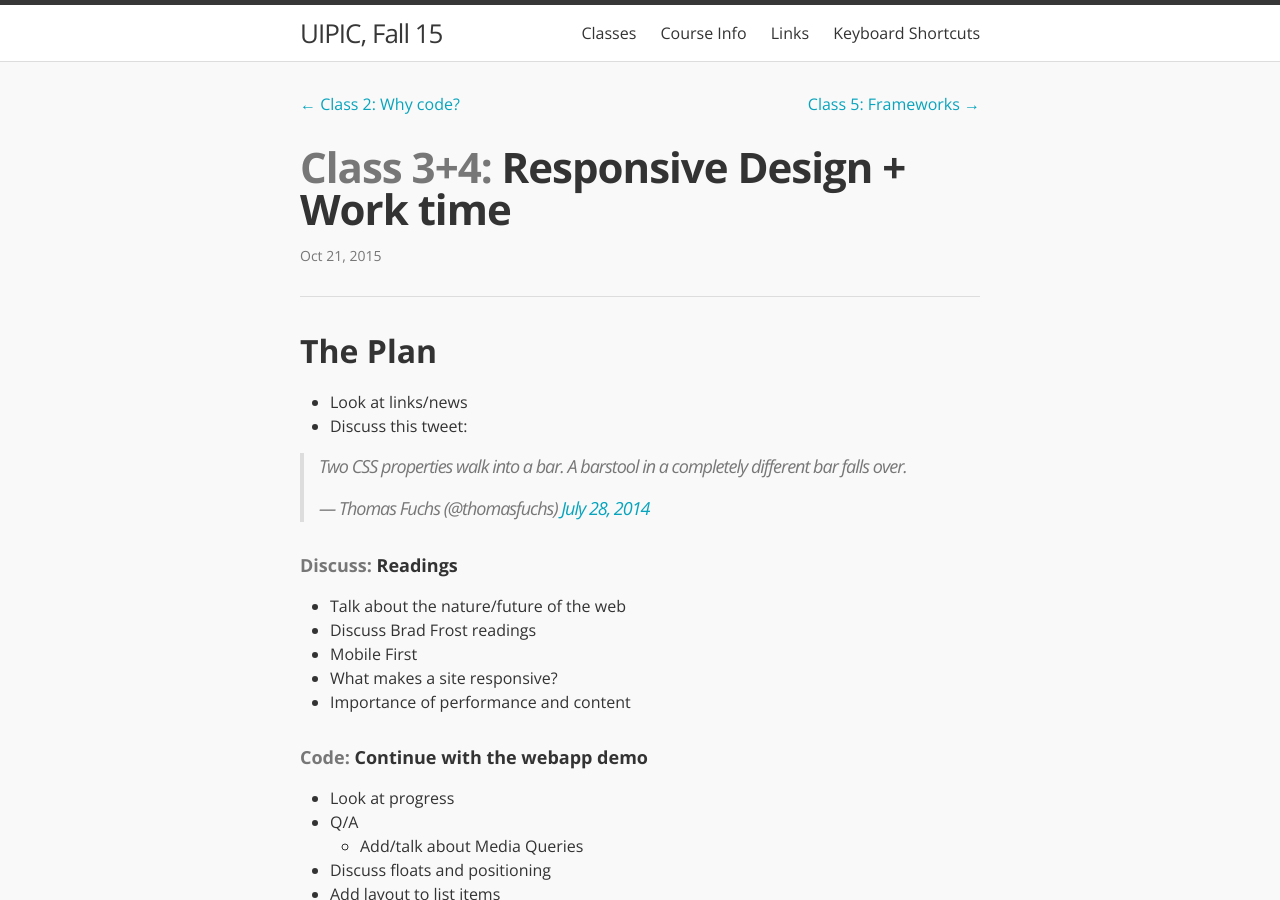
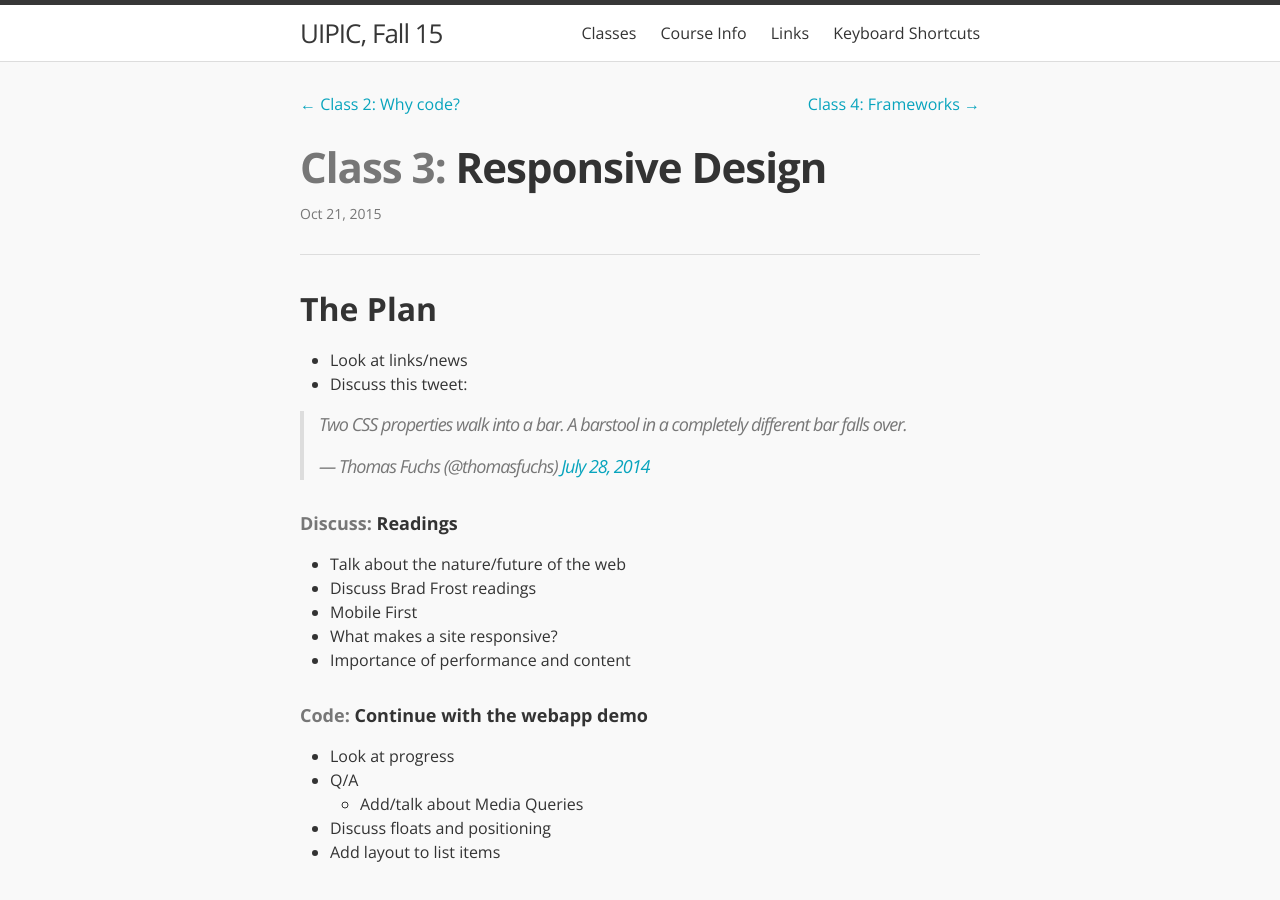
Before and after one commit to laras126/uipic-fall15, a Jekyll site: the page built from _posts/2015-10-21-class-3.markdown, in a window 1280 px wide and 900 px high. Built offline with Jekyll 4.4.1, drawn with Linux system fonts in a browser that asks for light colours; nearby versions of some CDN libraries; comment, search, counter and statistics services are not loaded; some of the changed text lies outside the part shown.

Commit message:
fix numbers

```diff
--- a/_config.yml
+++ b/_config.yml
@@ -13,7 +13,6 @@ class_dates: 10/07-12/02
 class_location: Room 510
 class_description: Do designers really need to know how to code? In a word...yes. In this course you will learn to create mobile-ready, web prototypes in HTML and CSS. You will understand the overarching structure of web applications and interfaces, and develop the vocabulary necessary to effectively communicate your designs to developers. The class will culminate in creating a prototype of your own design.
 
-
 twitter_username: laras126
 github_username:  laras126
 
--- a/_posts/2015-10-21-class-3.markdown
+++ b/_posts/2015-10-21-class-3.markdown
@@ -1,8 +1,8 @@
 ---
 layout: post
-class: 3+4
+class: 3
 excerpt: "Floats, clearfixin', oh my. Responsive design is cool."
-title:  "Responsive Design + Work time"
+title:  "Responsive Design"
 date:   2015-10-21
 categories: class
 ---
--- a/_posts/2015-10-28-class-4.markdown
+++ b/_posts/2015-10-28-class-4.markdown
@@ -1,6 +1,6 @@
 ---
 layout: post
-class: 5
+class: 4
 excerpt: "Discuss the pros and cons of frameworks. Make the same thing in Bootstrap then Foundation to compare. Lots of practice using the Inspector."
 title:  "Frameworks"
 date:   2015-10-28
--- a/_posts/2015-11-04-class-5.markdown
+++ b/_posts/2015-11-04-class-5.markdown
@@ -1,6 +1,6 @@
 ---
 layout: post
-class: 6
+class: 5
 excerpt: "Review grids. Then talk about JS - it's very different than HTML and CSS. IMHO, needs to be in it's own category. Let's investigate."
 title:  "Review + WTF JS"
 date:   2015-11-04
--- a/_posts/2015-11-11-class-6.markdown
+++ b/_posts/2015-11-11-class-6.markdown
@@ -1,6 +1,6 @@
 ---
 layout: post
-class: 7
+class: 6
 title: "Make Up Class + jQuery"
 excerpt: "Work time and go through jQuery concepts."
 date:   2015-11-11
```
Also changed, not shown: 8 other files.
